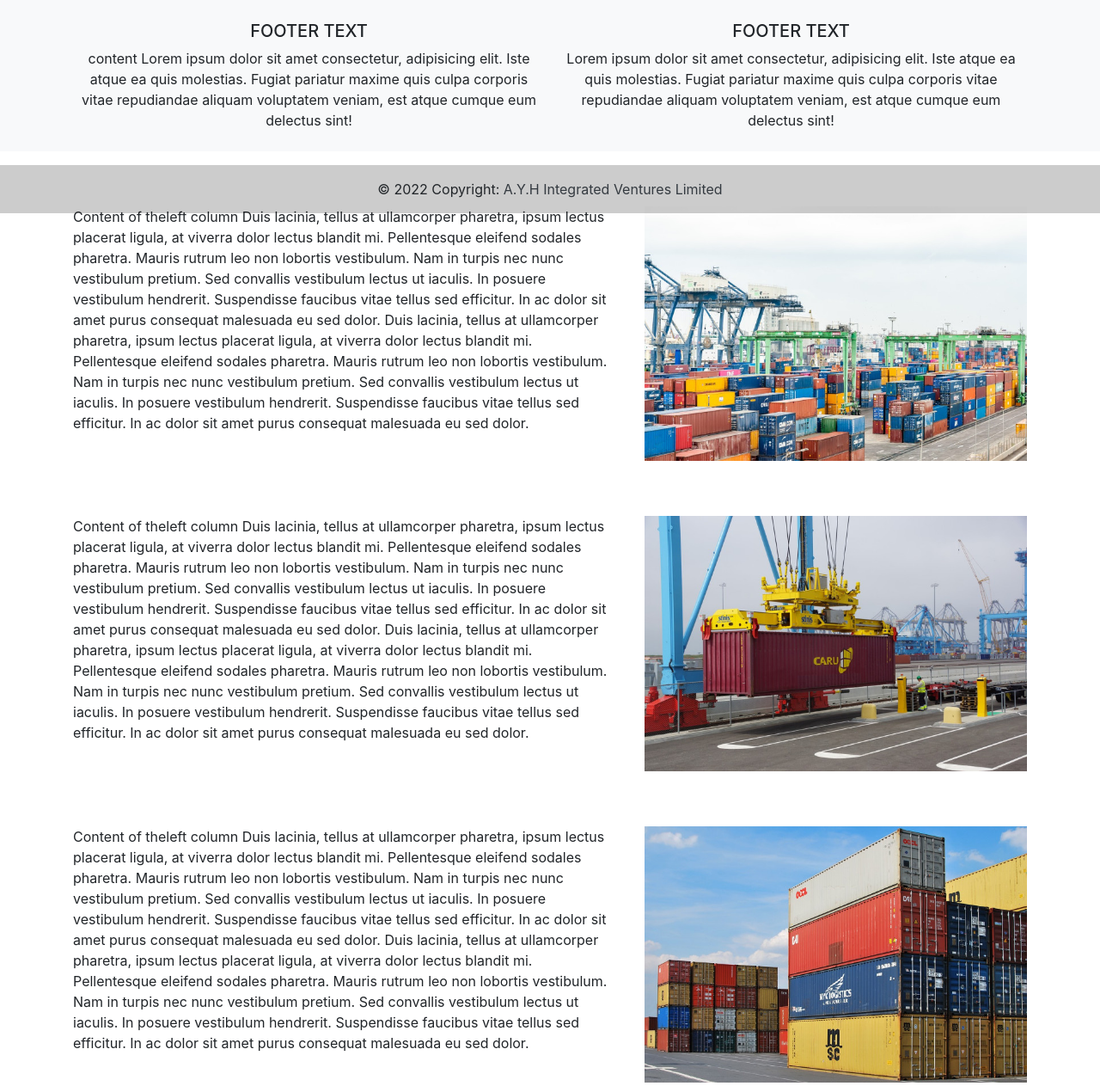
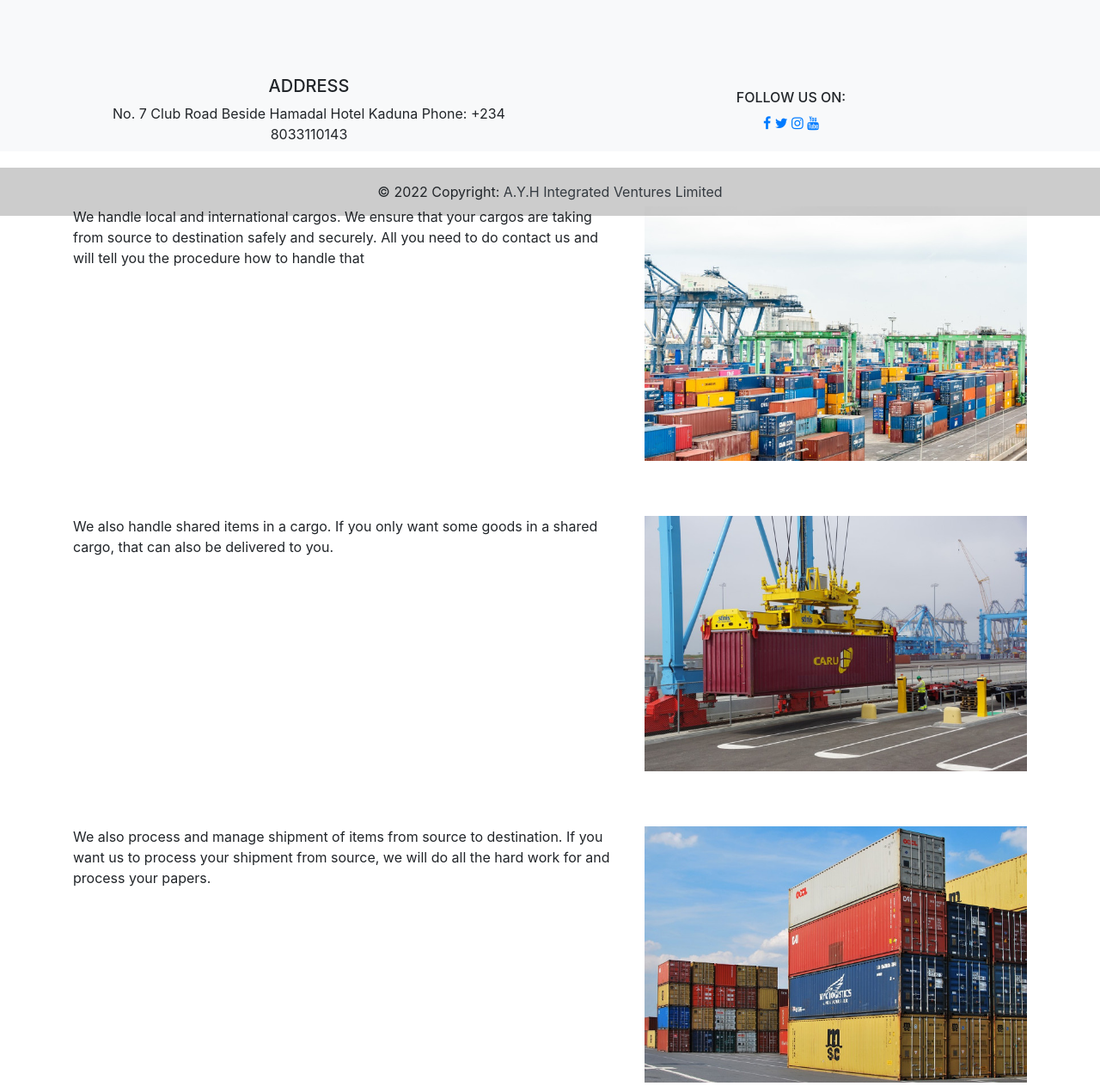
Before and after one commit to ashettima/ibrahim_gwale, a plain HTML site: page ports.html in a window 1280 px wide. Shown: the part 624-1887 px from the top of the page at 86% size. Drawn offline with nearby package versions, Linux system fonts and the light colour scheme.

Commit message:
changes 07.12.2022

```diff
--- a/ports.html
+++ b/ports.html
@@ -10,6 +10,9 @@
     <!--<link href="https://cdn.jsdelivr.net/npm/bootstrap@5.2.2/dist/css/bootstrap.min.css" rel="stylesheet" integrity="sha384-Zenh87qX5JnK2Jl0vWa8Ck2rdkQ2Bzep5IDxbcnCeuOxjzrPF/et3URy9Bv1WTRi" crossorigin="anonymous">-->
    <link rel="stylesheet" href="styles/bootstrap.min.css">
 
+
+<!--for social Media-->
+<link rel="stylesheet" href="https://cdnjs.cloudflare.com/ajax/libs/font-awesome/4.7.0/css/font-awesome.min.css">
 
 
  </head>
@@ -95,20 +98,7 @@
 
   <div class="col-sm-7">
 
-    Content of theleft column
-
-    Duis lacinia, tellus at ullamcorper pharetra, ipsum lectus placerat ligula, at
-    viverra dolor lectus blandit mi. Pellentesque eleifend sodales pharetra. Mauris rutrum
-    leo non lobortis vestibulum. Nam in turpis nec nunc vestibulum pretium. Sed convallis vestibulum lectus ut iaculis.
-    In posuere vestibulum hendrerit.
-     Suspendisse faucibus vitae tellus sed efficitur. In ac dolor sit amet purus consequat malesuada eu sed dolor.
-
-     Duis lacinia, tellus at ullamcorper pharetra, ipsum lectus placerat ligula, at
-    viverra dolor lectus blandit mi. Pellentesque eleifend sodales pharetra. Mauris rutrum
-    leo non lobortis vestibulum. Nam in turpis nec nunc vestibulum pretium. Sed convallis vestibulum lectus ut iaculis.
-    In posuere vestibulum hendrerit.
-     Suspendisse faucibus vitae tellus sed efficitur. In ac dolor sit amet purus consequat malesuada eu sed dolor.
-
+    We handle local and international cargos. We ensure that your cargos are taking from source to destination safely and securely. All you need to do contact us and will tell you the procedure how to handle that
 
 
 
@@ -140,19 +130,7 @@
 
   <div class="col-sm-7">
 
-    Content of theleft column
-
-    Duis lacinia, tellus at ullamcorper pharetra, ipsum lectus placerat ligula, at
-    viverra dolor lectus blandit mi. Pellentesque eleifend sodales pharetra. Mauris rutrum
-    leo non lobortis vestibulum. Nam in turpis nec nunc vestibulum pretium. Sed convallis vestibulum lectus ut iaculis.
-    In posuere vestibulum hendrerit.
-
-     Suspendisse faucibus vitae tellus sed efficitur. In ac dolor sit amet purus consequat malesuada eu sed dolor.
-     Duis lacinia, tellus at ullamcorper pharetra, ipsum lectus placerat ligula, at
-     viverra dolor lectus blandit mi. Pellentesque eleifend sodales pharetra. Mauris rutrum
-     leo non lobortis vestibulum. Nam in turpis nec nunc vestibulum pretium. Sed convallis vestibulum lectus ut iaculis.
-     In posuere vestibulum hendrerit.
-      Suspendisse faucibus vitae tellus sed efficitur. In ac dolor sit amet purus consequat malesuada eu sed dolor.
+    We also handle shared items in a cargo. If you only want some goods in a shared cargo, that can also be delivered to you.
 
 
 
@@ -185,20 +163,7 @@
 
   <div class="col-sm-7">
 
-    Content of theleft column
-
-    Duis lacinia, tellus at ullamcorper pharetra, ipsum lectus placerat ligula, at
-    viverra dolor lectus blandit mi. Pellentesque eleifend sodales pharetra. Mauris rutrum
-    leo non lobortis vestibulum. Nam in turpis nec nunc vestibulum pretium. Sed convallis vestibulum lectus ut iaculis.
-    In posuere vestibulum hendrerit.
-
-     Suspendisse faucibus vitae tellus sed efficitur. In ac dolor sit amet purus consequat malesuada eu sed dolor.
-     Duis lacinia, tellus at ullamcorper pharetra, ipsum lectus placerat ligula, at
-     viverra dolor lectus blandit mi. Pellentesque eleifend sodales pharetra. Mauris rutrum
-     leo non lobortis vestibulum. Nam in turpis nec nunc vestibulum pretium. Sed convallis vestibulum lectus ut iaculis.
-     In posuere vestibulum hendrerit.
-      Suspendisse faucibus vitae tellus sed efficitur. In ac dolor sit amet purus consequat malesuada eu sed dolor.
-
+    We also process and manage  shipment of items from source to destination. If you want us to process your shipment from source, we will do all the hard work for and process your papers.
 
 
 
@@ -232,27 +197,33 @@
     <!--Grid row-->
     <div class="row">
       <!--Grid column-->
+
       <div class="col-lg-6 col-md-12 mb-4 mb-md-0">
-          <h5 class="text-uppercase">Footer text</h5>
+        <h5 class="text-uppercase contacts">Address</h5>
+        No. 7 Club Road
+        Beside Hamadal Hotel
+        Kaduna
+        Phone: +234 8033110143
 
-          <p>
-            content
-            Lorem ipsum dolor sit amet consectetur, adipisicing elit. Iste atque ea quis
-            molestias. Fugiat pariatur maxime quis culpa corporis vitae repudiandae
-            aliquam voluptatem veniam, est atque cumque eum delectus sint!
-          </p>
+
+
       </div>
       <!--Grid column-->
 
       <!--Grid column-->
       <div class="col-lg-6 col-md-12 mb-4 mb-md-0">
-          <h5 class="text-uppercase">Footer text</h5>
+        <h6 class="text-uppercase social">Follow us on: </h6>
 
         <p>
-            Lorem ipsum dolor sit amet consectetur, adipisicing elit. Iste atque ea quis
-            molestias. Fugiat pariatur maxime quis culpa corporis vitae repudiandae
-            aliquam voluptatem veniam, est atque cumque eum delectus sint!
+
+<!-- Add font awesome icons -->
+<a href="#" class="fa fa-facebook"></a>
+<a href="#" class="fa fa-twitter"></a>
+
+<a href="#" class="fa fa-instagram"></a>
+<a href="#" class="fa fa-youtube"></a>
         </p>
+
       </div>
       <!--Grid column-->
     </div>
@@ -268,7 +239,6 @@
   <!-- Copyright -->
 </footer>
 
-
 </div>
 
 <script src="https://code.jquery.com/jquery-3.5.1.slim.min.js"></script>
```
Also changed, not shown: constructions.html (+22 -40 lines), index.html (+1 -0 lines). Lines whose indentation alone changed are shown as unchanged.
